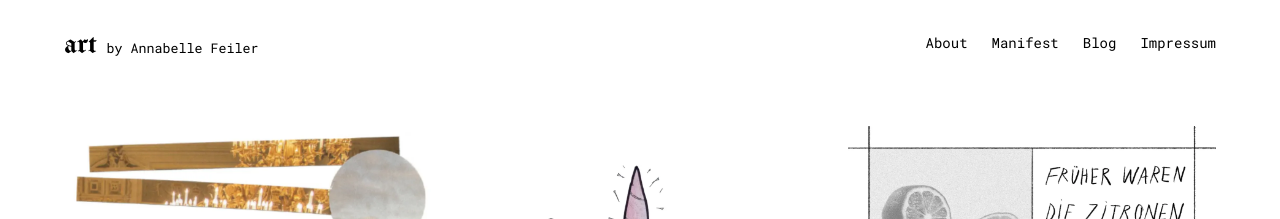
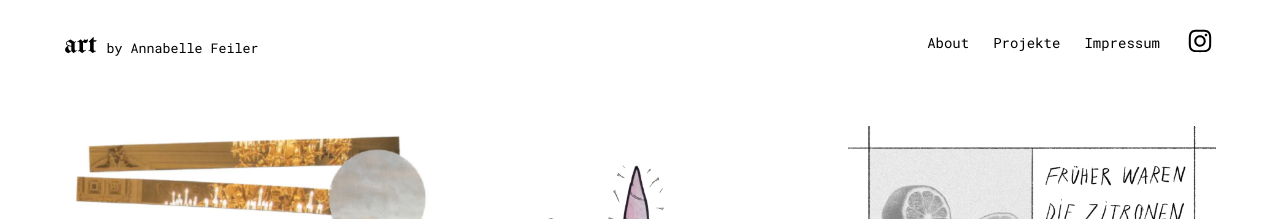
Before and after one commit to enaaacode/annabelle-feiler, a Jekyll site: the page built from index.html, in a window 1280 px wide. Shown: the top 219 px of the page. Built offline with Jekyll 4.4.1, drawn with Linux system fonts in a browser that asks for light colours.

Commit message:
add instagram icon in nav

```diff
--- a/_includes/header.html
+++ b/_includes/header.html
@@ -9,8 +9,22 @@
   <label for="menu-toggle" class="close-btn">✕</label>
   <ul>
     <li><a href="/about">About</a></li>
-    <li><a href="/manifest">Manifest</a></li>
-    <li><a href="/blog">Blog</a></li>
+    <li><a href="/projekte">Projekte</a></li>
     <li><a href="/impressum">Impressum</a></li>
+    <li class="social-item">
+      <a
+        href="https://www.instagram.com/anananananananabelle/"
+        class="social-link"
+        target="_blank"
+        rel="noopener noreferrer"
+        aria-label="Instagram"
+        title="Instagram"
+      >
+        <img
+          src="/assets/icon/instagram-brands-solid-full.svg"
+          alt="Instagram"
+        />
+      </a>
+    </li>
   </ul>
 </nav>
--- a/assets/css/style.css
+++ b/assets/css/style.css
@@ -165,6 +165,7 @@ header {
   display: flex;
   flex-direction: row;
   gap: 1.5rem;
+  align-items: center;
 }
 
 .main-nav li {
@@ -180,6 +181,18 @@ header {
 .main-nav a:hover,
 .main-nav a:focus {
   text-decoration: underline;
+}
+
+.main-nav .social-link {
+  display: inline-flex;
+  align-items: center;
+  justify-content: center;
+}
+
+.main-nav .social-link img {
+  width: 2rem;
+  height: auto;
+  display: block;
 }
 
 .mobile-nav,
```
